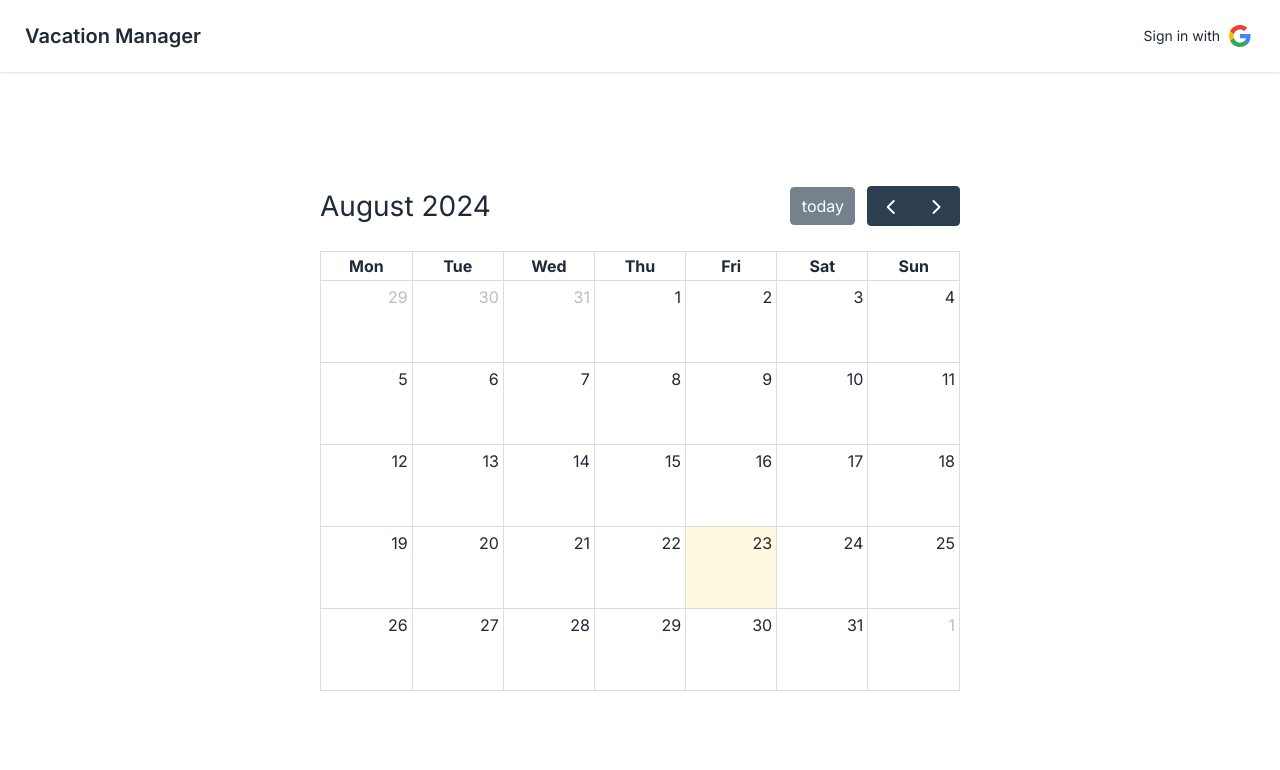
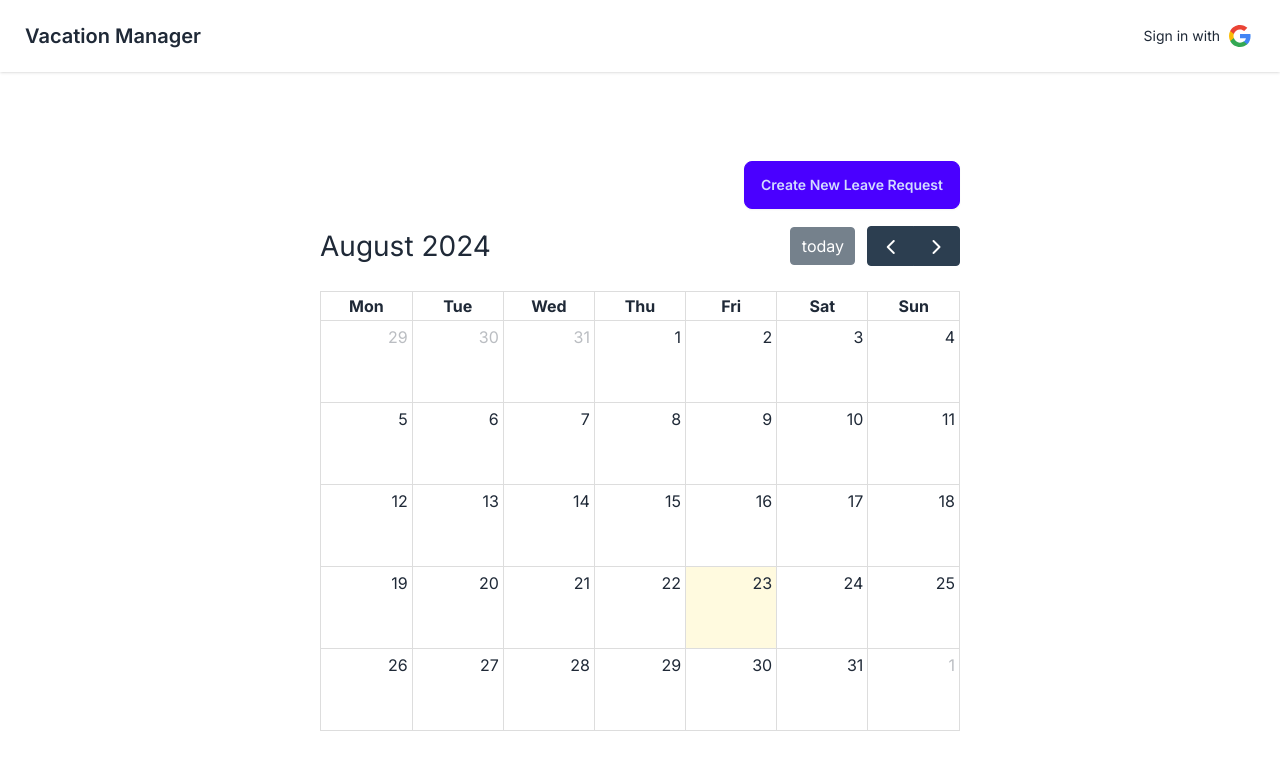
Before and after one commit to hajdupetke/vacation-manager, a Next.js app: page / in a window 1280 px wide. Shown: the top 770 px of the page. Built offline with nearby package versions, Linux system fonts and the light colour scheme; no server answers; the database is empty.

Commit message:
Created LeaveRequest creation page and reorganized files

```diff
--- a/src/_components/Cal.tsx
+++ b/src/_components/Calendar.tsx
@@ -1,8 +1,6 @@
 "use client";
 import FullCalendar from "@fullcalendar/react";
 import dayGridPlugin from "@fullcalendar/daygrid";
-import { LeaveRequest, LeaveState } from "@prisma/client";
-import { useEffect } from "react";
 
 interface CalendarProps {
   events: {
@@ -12,9 +10,9 @@ interface CalendarProps {
   }[];
 }
 
-const Cal = ({ events }: CalendarProps) => {
+const Calendar = ({ events }: CalendarProps) => {
   return (
-    <div className="w-[calc(100%/2)]">
+    <div className="w-1/2">
       <FullCalendar
         plugins={[dayGridPlugin]}
         initialView="dayGridMonth"
@@ -27,4 +25,4 @@ const Cal = ({ events }: CalendarProps) => {
   );
 };
 
-export default Cal;
+export default Calendar;
--- a/src/_components/Navigation.tsx
+++ b/src/_components/Navigation.tsx
@@ -2,7 +2,7 @@ import React from "react";
 import Link from "next/link";
 import { auth } from "~/server/auth";
 import SignIn from "./SignIn";
-import { SignOut } from "./SignOut";
+import SignOut from "./SignOut";
 import { UserRole } from "@prisma/client";
 
 const Navigation = async () => {
--- a/src/_components/SignOut.tsx
+++ b/src/_components/SignOut.tsx
@@ -1,6 +1,6 @@
 import { signOut } from "~/server/auth";
 
-export function SignOut() {
+export default function SignOut() {
   return (
     <form
       action={async () => {
--- /dev/null
+++ b/src/app/leave-requests/create/page.tsx
@@ -0,0 +1,20 @@
+import { auth } from "~/server/auth";
+import { UserRole } from "@prisma/client";
+import { redirect } from "next/navigation";
+import Link from "next/link";
+import { createCategory } from "~/server/action";
+
+export default async function LeaveRequestCreatePage() {
+  const session = await auth();
+  if (!session?.user || session?.user?.role == UserRole.VIEWER) redirect("/");
+
+  return (
+    <main className="flex h-full flex-col items-center justify-center">
+      <form className="form-control w-full max-w-md">
+        <button type="submit" className="btn btn-primary my-4 w-1/3">
+          Create
+        </button>
+      </form>
+    </main>
+  );
+}
--- a/src/app/page.tsx
+++ b/src/app/page.tsx
@@ -1,11 +1,22 @@
-import Cal from "~/_components/Cal";
+import Cal from "~/_components/Calendar";
 import { getEventsForCalendar } from "~/server/action";
+import { auth } from "~/server/auth";
+import { UserRole } from "@prisma/client";
+import Link from "next/link";
 
 export default async function HomePage() {
+  const session = await auth();
   const events = await getEventsForCalendar();
 
   return (
-    <main className="flex h-full items-center justify-center">
+    <main className="flex h-full flex-col items-center justify-center">
+      {session?.user?.role != UserRole.VIEWER && (
+        <div className="my-4 flex w-1/2 justify-end">
+          <Link href={"/leave-requests/create"} className="btn btn-primary">
+            Create New Leave Request
+          </Link>
+        </div>
+      )}
       <Cal events={events} />
     </main>
   );
```
Also changed, not shown: src/app/leave-categories/create/page.tsx (renamed from src/app/(admin)/leave-categories/create/page.tsx), src/app/leave-categories/page.tsx (renamed from src/app/(admin)/leave-categories/page.tsx), src/app/leave-requests/page.tsx (renamed from src/app/(admin)/leave-requests/page.tsx), src/app/users/page.tsx (renamed from src/app/(admin)/users/page.tsx).
